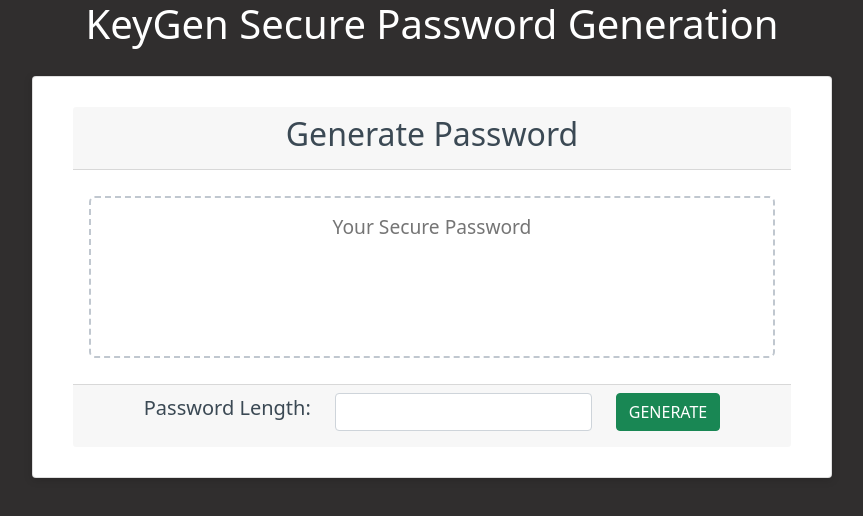
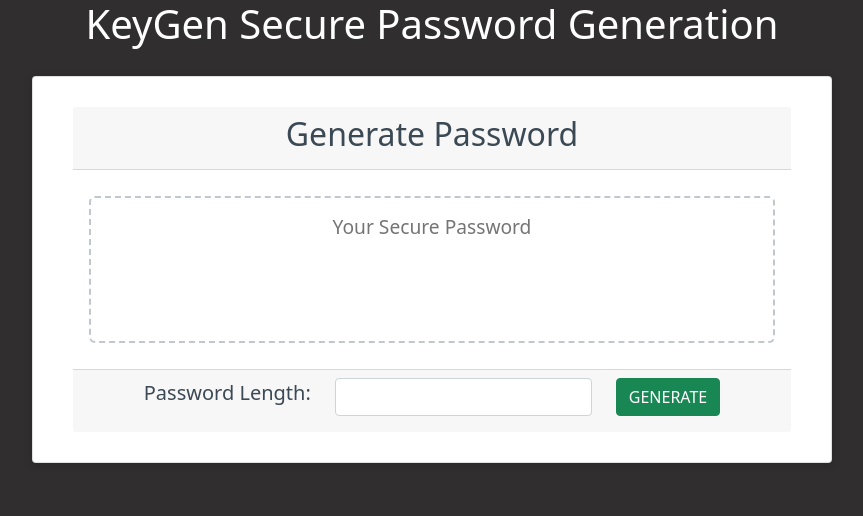
Before and after one commit to puentebravo/KeyGen-2.0, a React (Create React App) app in the folder Client/: page / in a window 1280 px wide. Shown: the top 516 px of the page, without its empty margins (208-1071 px from the left). Built offline with nearby package versions, Linux system fonts and the light colour scheme.

Commit message:
decreased bottom padding to balance spacing on copy button

```diff
--- a/Client/src/components/passwordoutput/passwordoutput.css
+++ b/Client/src/components/passwordoutput/passwordoutput.css
@@ -8,7 +8,7 @@
     padding-top: 15px;
     padding-left: 15px;
     padding-right: 15px;
-    padding-bottom: 85px;
+    padding-bottom: 70px;
     font-size: 1.2rem;
     text-align: center;
     margin-top: 10px;
```
